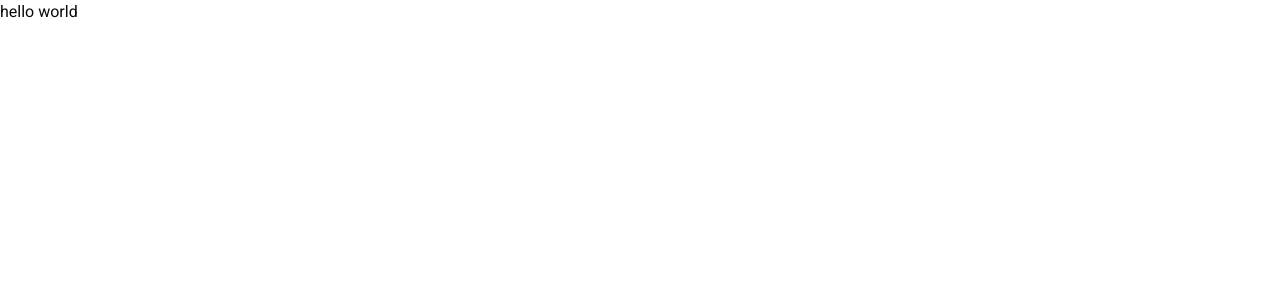
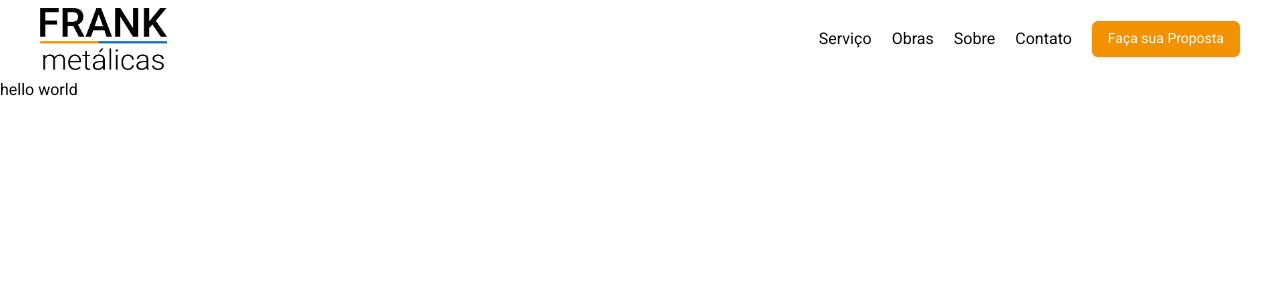
Before and after one commit to giovannivicentin/fk_metalicas, a Next.js app: page / in a window 1280 px wide. Shown: the top 300 px of the page. Built offline with nearby package versions, Linux system fonts and the light colour scheme.

Commit message:
feat: Navbar component

```diff
--- a/src/app/layout.tsx
+++ b/src/app/layout.tsx
@@ -1,6 +1,7 @@
 import type { Metadata } from 'next'
 import { Heebo } from 'next/font/google'
 import './globals.css'
+import { Navbar } from '@/components/navbar'
 
 const heebo = Heebo({
   weight: ['400', '700'],
@@ -20,7 +21,10 @@ export default function RootLayout({
 }>) {
   return (
     <html lang="pt-br">
-      <body className={heebo.className}>{children}</body>
+      <body className={heebo.className}>
+        <Navbar />
+        {children}
+      </body>
     </html>
   )
 }
--- a/src/components/navbar.tsx
+++ b/src/components/navbar.tsx
@@ -0,0 +1,29 @@
+import Image from 'next/image'
+import Link from 'next/link'
+import { Button } from './ui/button'
+
+export function Navbar() {
+  return (
+    <div className="flex justify-between items-center px-10 py-2 leading-loose">
+      <Image src="/logo.png" alt="Logo" width={127} height={63} />
+
+      <div className="flex gap-5 items-center">
+        <Link href="/services" className="">
+          <p className="hover:underline underline-offset-2">Serviço</p>
+        </Link>
+        <Link href="/projects" className="">
+          <p className="hover:underline underline-offset-2">Obras</p>
+        </Link>
+        <Link href="/about" className="">
+          <p className="hover:underline underline-offset-2">Sobre</p>
+        </Link>
+        <Link href="/contact" className="">
+          <p className="hover:underline underline-offset-2">Contato</p>
+        </Link>
+        <Button className="bg-brand-orange hover:bg-orange-600">
+          Faça sua Proposta
+        </Button>
+      </div>
+    </div>
+  )
+}
--- a/tailwind.config.ts
+++ b/tailwind.config.ts
@@ -1,4 +1,4 @@
-import type { Config } from 'tailwindcss';
+import type { Config } from 'tailwindcss'
 
 const config = {
   darkMode: ['class'],
@@ -81,6 +81,6 @@ const config = {
     },
   },
   plugins: [require('tailwindcss-animate')],
-} satisfies Config;
+} satisfies Config
 
-export default config;
+export default config
```
